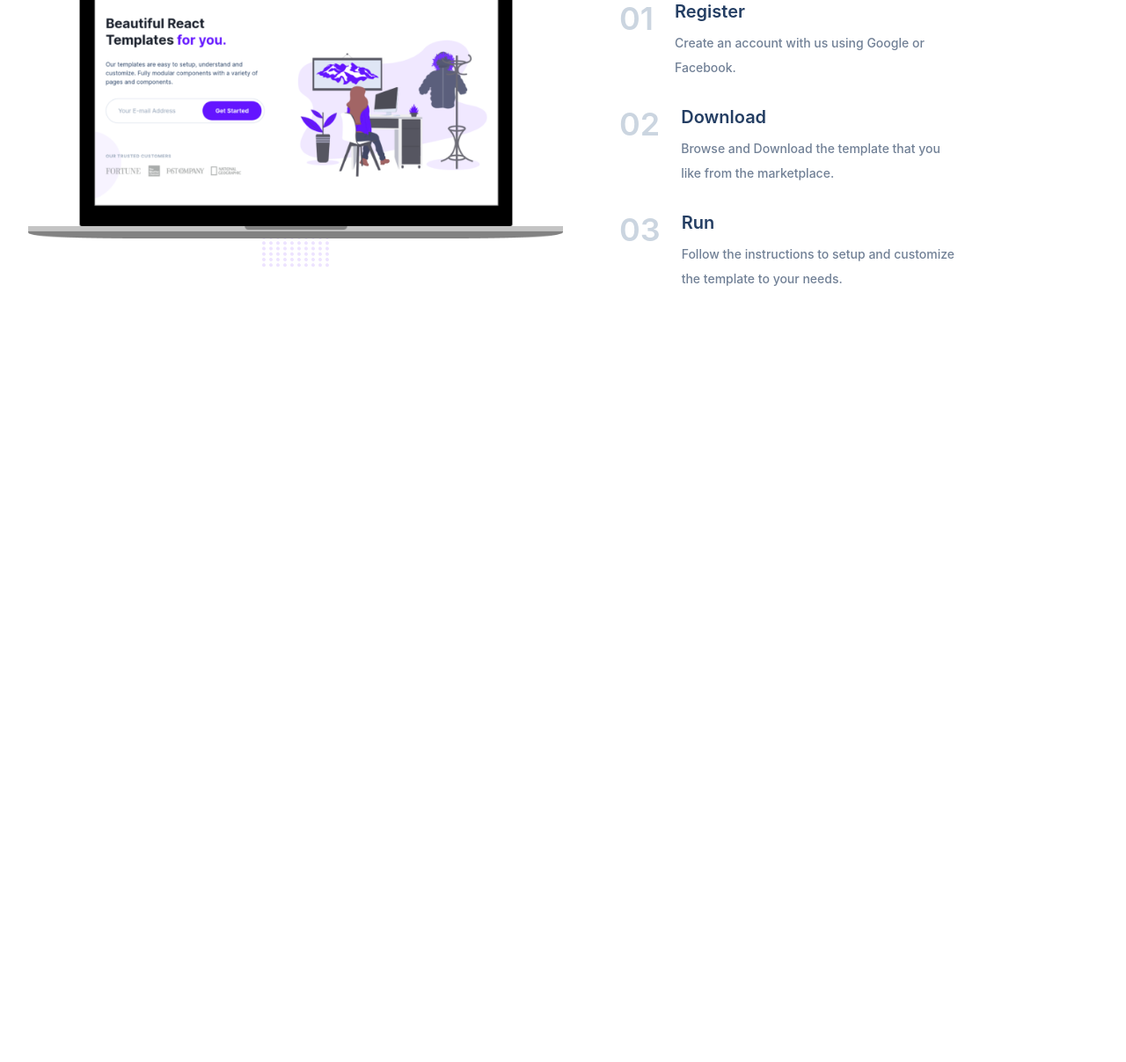
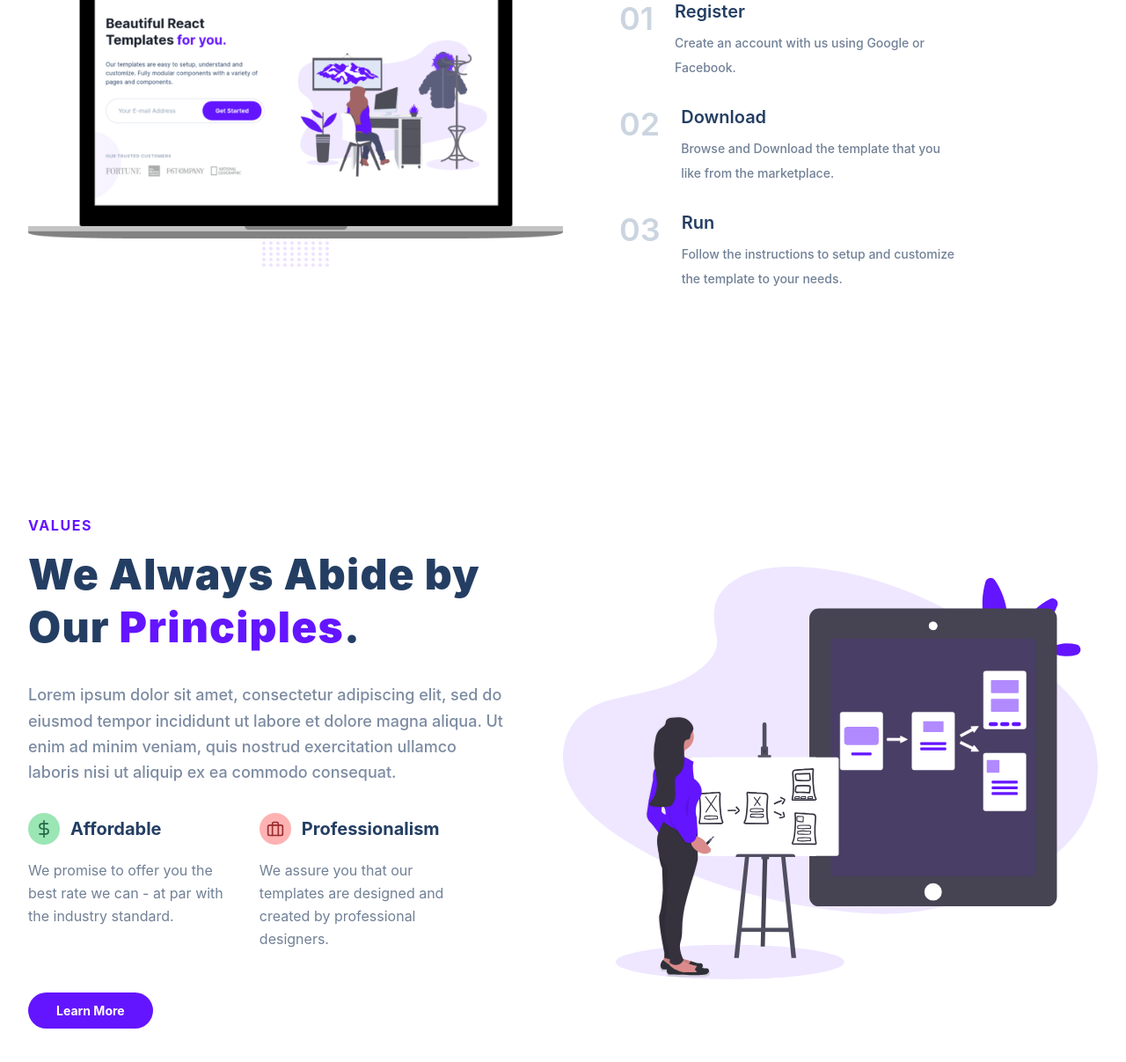
Before and after one commit to BlasSL-5/Module_2_Final_Project, a plain HTML site: page index.html in a window 1280 px wide. Shown: the part 2649-3856 px from the top of the page at 88% size. Before the commit the page ends 3108 px from the top, so only its background shows below. Drawn offline with Linux system fonts and the light colour scheme.

Commit message:
Values - 1 Pass !

```diff
--- a/index.html
+++ b/index.html
@@ -285,6 +285,62 @@
                 </div>
             </div>
         </section>
+        <section id="values">
+            <div class="container">
+                <div class="row">
+                    <div class="values__description">
+                        <div class="section__tag">Values</div>
+                        <h2 class="section__title">We Always Abide by Our <span class="purple">Principles</span>.</h2>
+                        <div class="section__para">
+                            Lorem ipsum dolor sit amet, consectetur adipiscing elit, sed do
+                            eiusmod tempor incididunt ut labore et dolore magna aliqua. Ut
+                            enim ad minim veniam, quis nostrud exercitation ullamco laboris
+                            nisi ut aliquip ex ea commodo consequat.
+                        </div>
+                        <div class="values__list">
+                            <div class="value">
+                                <div class="value__title">
+                                    <figure class="value__img--wrapper">
+                                        <svg xmlns="http://www.w3.org/2000/svg" width="24" height="24"
+                                            viewBox="0 0 24 24" fill="none" stroke="rgba(39, 103, 73, 1)"
+                                            stroke-width="2" stroke-linecap="round" stroke-linejoin="round"
+                                            class="value__img">
+                                            <line x1="12" y1="1" x2="12" y2="23"></line>
+                                            <path d="M17 5H9.5a3.5 3.5 0 0 0 0 7h5a3.5 3.5 0 0 1 0 7H6"></path>
+                                        </svg>
+                                    </figure>
+                                    <div class="value__name">Affordable</div>
+                                </div>
+                                <div class="value__para">
+                                    We promise to offer you the best rate we can - at par with
+                                    the industry standard.
+                                </div>
+                            </div>
+                            <div class="value">
+                                <div class="value__title">
+                                    <figure class="value__img--wrapper">
+                                        <svg xmlns="http://www.w3.org/2000/svg" width="24" height="24"
+                                            viewBox="0 0 24 24" fill="none" stroke="rgba(155, 44, 44, 1)"
+                                            stroke-width="2" stroke-linecap="round" stroke-linejoin="round"
+                                            class="value__img">
+                                            <rect x="2" y="7" width="20" height="14" rx="2" ry="2"></rect>
+                                            <path d="M16 21V5a2 2 0 0 0-2-2h-4a2 2 0 0 0-2 2v16"></path>
+                                        </svg>
+                                    </figure>
+                                    <div class="value__name">Professionalism</div>
+                                </div>
+                                <div class="value__para">
+                                    We assure you that our templates are designed and created by
+                                    professional designers.
+                                </div>
+                            </div>
+                        </div>
+                        <button class="btn">Learn More</button>
+                    </div>
+                    <img class="values__img" src="./assets/prototype-illustration.21bc4b3f612a2f257c3d361067582485.svg">
+                </div>
+            </div>
+        </section>
     </main>
 </body>
 
--- a/styles.css
+++ b/styles.css
@@ -477,7 +477,7 @@ header {
     position: absolute;
     right: 0px;
     bottom: 0px;
-    fill:rgb(100, 21, 255);
+    fill: rgb(100, 21, 255);
     --tw-text-opacity: 1;
     color: rgba(100, 21, 255, var(--tw-text-opacity));
     z-index: 0;
@@ -563,6 +563,96 @@ header {
     color: #718096;
 }
 
+/* VALUES */
+
+#values .row {
+    display: flex;
+    justify-content: space-between;
+    align-items: center;
+}
+
+#values .section__title {
+    margin-top: 16px;
+    margin-bottom: 32px;
+}
+
+#values .btn {
+    margin-top: 48px;
+}
+
+.values__description {
+    padding: 32px 64px 32px 0;
+}
+
+.values__description,
+.values__img {
+    width: 50%;
+}
+
+.values__list {
+    margin-left: 0px;
+    margin-right: 0px;
+    display: flex;
+    max-width: none;
+    flex-direction: row;
+}
+
+.value {
+    margin-top: 2rem;
+    margin-right: 2rem;
+    display: flex;
+    flex-direction: column;
+    align-items: flex-start;
+}
+
+.value:nth-of-type(1) {
+    margin-top: 32px;
+    margin-right: 32px;
+}
+
+.value:nth-of-type(2) {
+    margin-top: 32px;
+}
+
+.value__title {
+    display: flex;
+    align-items: center;
+}
+
+.value:nth-child(1) .value__img--wrapper {
+    background-color: #9ae6b4;
+}
+.value:nth-child(2) .value__img--wrapper {
+    background-color: #feb2b2;
+}
+
+.value__img--wrapper {
+    border-radius: 50%;
+    display: flex;
+    justify-content: center;
+    align-items: center;
+    width: 36px;
+    height: 36px;
+}
+
+.value__img {
+    width: 20px;
+    height: 20px;
+}
+
+.value__name {
+    margin-left: 12px;
+    font-size: 20px;
+    font-weight: bold;
+    color: #243e63
+}
+
+.value__para {
+    margin-top: 16px;
+    line-height: 1.625;
+    color: #718096;
+}
+
 @media (max-width: 1280px) {
     .steps__grid {
         height: 5rem;
```
